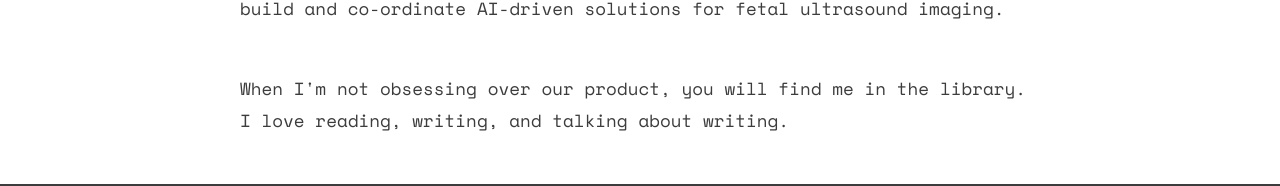
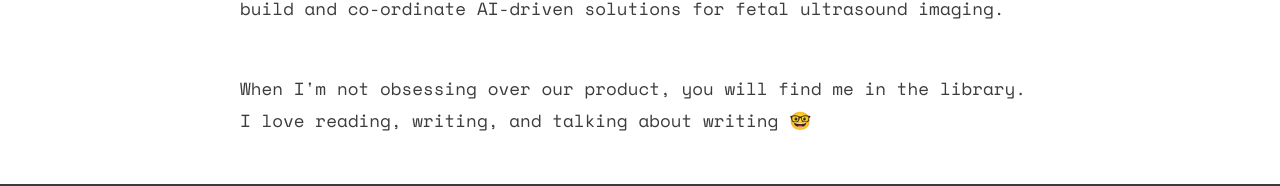
Before and after one commit to tssa017/portfolio, a React (Create React App) app: page /about in a window 1280 px wide. Shown: the part 707-893 px from the top of the page. Built offline with nearby package versions, Linux system fonts and the light colour scheme; a web font is replaced by a local one.

Commit message:
:memo: final update lol

```diff
--- a/src/components/bio/Bio.js
+++ b/src/components/bio/Bio.js
@@ -24,8 +24,8 @@ function Bio() {
                     </Paragraph>
                     <Paragraph className="bio__para">
                         {isEnglishClicked
-                            ? "When I'm not obsessing over our product, you will find me in the library. I love reading, writing, and talking about writing."
-                            : "Quand je ne suis pas plongée dans le développement de produits, vous me trouverez à la bibliothèque. J'adore lire, écrire et discuter d'écriture"}
+                            ? "When I'm not obsessing over our product, you will find me in the library. I love reading, writing, and talking about writing 🤓"
+                            : "Quand je ne suis pas plongée dans le développement de produits, vous me trouverez à la bibliothèque. J'adore lire, écrire et discuter d'écriture 🤓"}
                     </Paragraph>
                 </div>
             )}
```
